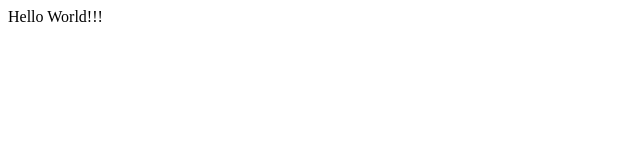
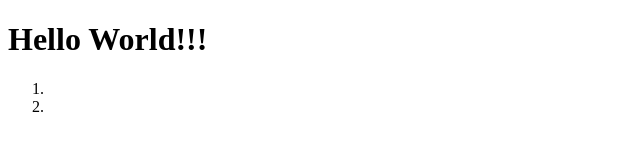
Before and after one commit to Gzgrs/Nauka2, a plain HTML site: page index.html in a window 1280 px wide. Shown: the whole page, without its empty margins (0-640 px from the left). Drawn offline with Linux system fonts and the light colour scheme.

Commit message:
Add html code

```diff
--- a/index.html
+++ b/index.html
@@ -11,5 +11,13 @@
         <link href="https://fonts.googleapis.com/css2?family=Inconsolata&amp;family=Signika:wght@700&amp;display=swap" rel="stylesheet">
     </head>
     <body>
-	Hello World!!!
+    	<div>
+	    <h1>Hello World!!!</h1>
+	</div>
+	<section>
+		<ol>
+			<li></li>
+			<li></li>
+		</ol>
+	</section>
     </body>
```
